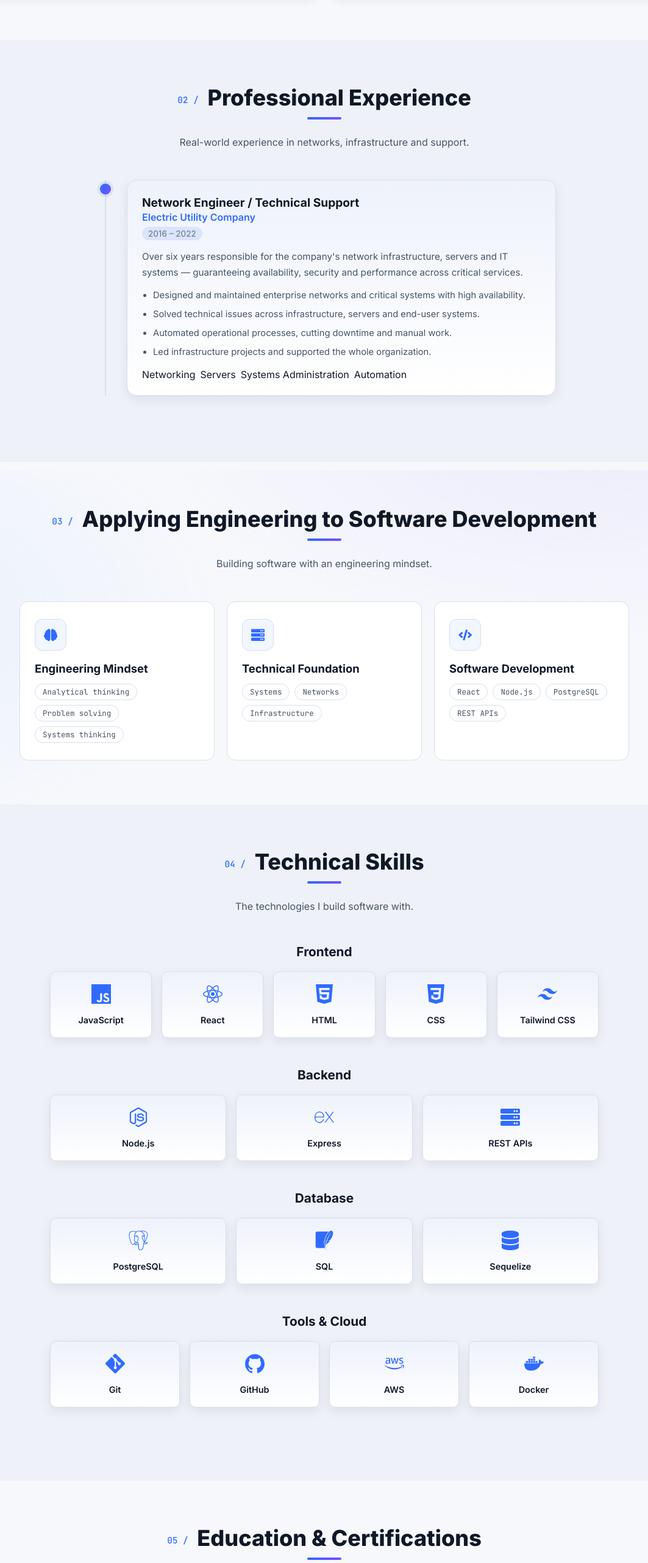
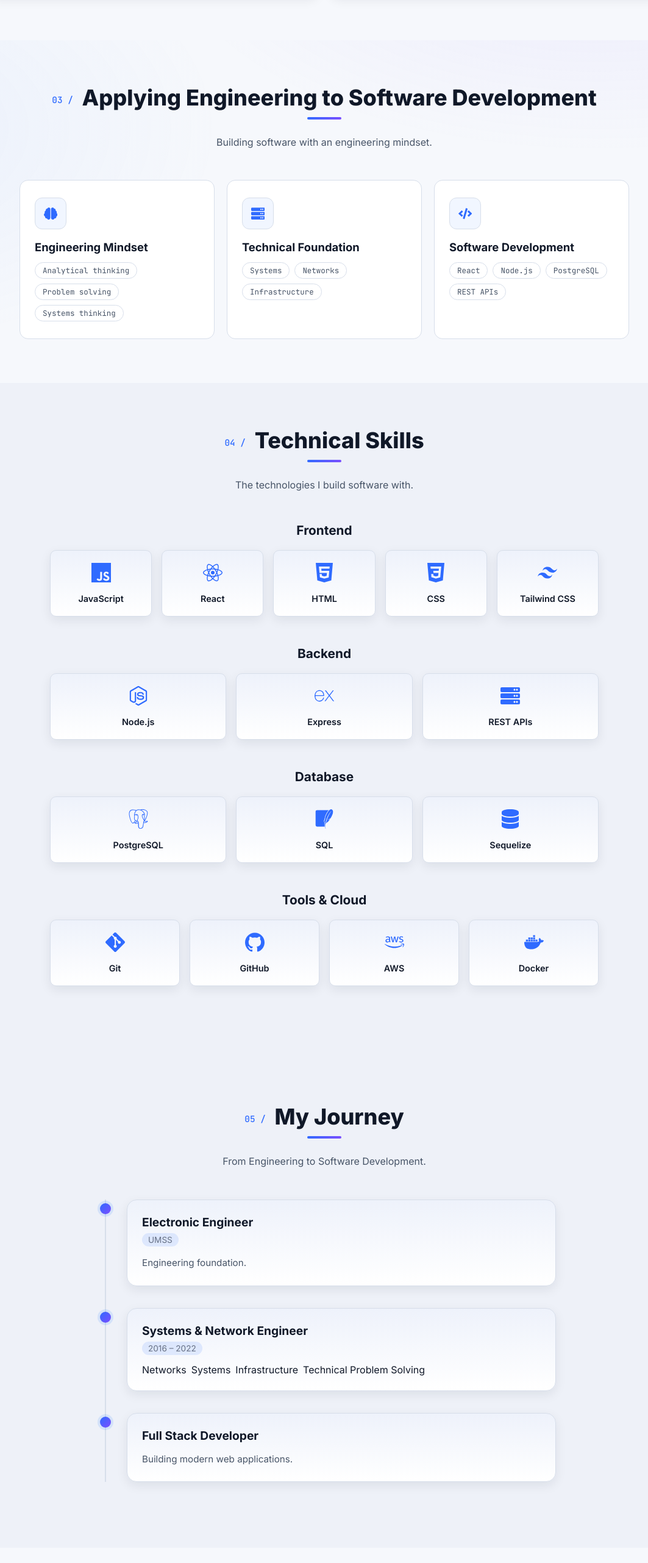
Before and after one commit to AlexandroCamacho1000/alejandrocamachodev, a React (Vite) app: page / in a window 1280 px wide. Shown: the part 2429-4992 px from the top of the page at 61% size, without its empty margins (108-1171 px from the left). Built offline with nearby package versions, Linux system fonts and the light colour scheme.

Commit message:
feat: replace Experience with My Journey timeline and reorder sections

```diff
--- a/src/App.jsx
+++ b/src/App.jsx
@@ -4,9 +4,9 @@ import { ThemeProvider } from "./context/ThemeContext";
 import Navbar from "./components/Navbar/Navbar";
 import Hero from "./components/Hero/Hero";
 import Projects from "./components/Projects/Projects";
-import Experience from "./components/Experience/Experience";
 import EngineeringBackground from "./components/EngineeringBackground/EngineeringBackground";
 import Skills from "./components/Skills/Skills";
+import MyJourney from "./components/MyJourney/MyJourney";
 import Education from "./components/Education/Education";
 import Contact from "./components/Contact/Contact";
 import Footer from "./components/Footer/Footer";
@@ -22,9 +22,9 @@ function App() {
       <Navbar />
       <Hero />
       <Projects />
-      <Experience />
       <EngineeringBackground />
       <Skills />
+      <MyJourney />
       <Education />
       <Contact />
       <Footer />
--- a/src/components/Experience/Experience.jsx
+++ /dev/null
@@ -1,51 +0,0 @@
-import './Experience.css';
-import { useLanguage } from '../../i18n/useLanguage';
-import { useReveal } from '../../hooks/useReveal';
-
-function ExperienceItem({ job }) {
-  const ref = useReveal();
-
-  return (
-    <div className="timeline-item" ref={ref}>
-      <div className="timeline-dot" />
-      <div className="timeline-card">
-        <h3>{job.role}</h3>
-        <span className="timeline-company">{job.company}</span>
-        <span className="timeline-period">{job.period}</span>
-        <p>{job.description}</p>
-        <ul>
-          {job.achievements.map((item, j) => (
-            <li key={j}>{item}</li>
-          ))}
-        </ul>
-        <div className="timeline-tech">
-          {job.tech.map((tag) => (
-            <span className="tech-tag" key={tag}>
-              {tag}
-            </span>
-          ))}
-        </div>
-      </div>
-    </div>
-  );
-}
-
-function Experience() {
-  const { t } = useLanguage();
-  const jobs = t('experience.jobs');
-
-  return (
-    <section className="experience" id="experience">
-      <h2 className="section-title" data-index="02">{t('experience.title')}</h2>
-      <p className="section-subtitle">{t('experience.subtitle')}</p>
-
-      <div className="timeline">
-        {jobs.map((job, i) => (
-          <ExperienceItem key={i} job={job} />
-        ))}
-      </div>
-    </section>
-  );
-}
-
-export default Experience;
--- /dev/null
+++ b/src/components/MyJourney/MyJourney.jsx
@@ -0,0 +1,47 @@
+import './MyJourney.css';
+import { useLanguage } from '../../i18n/useLanguage';
+import { useReveal } from '../../hooks/useReveal';
+
+function JourneyNode({ node }) {
+  const ref = useReveal();
+
+  return (
+    <div className="timeline-item" ref={ref}>
+      <div className="timeline-dot" />
+      <div className="timeline-card">
+        <h3>{node.title}</h3>
+        {node.meta && <span className="timeline-period">{node.meta}</span>}
+        {node.description && <p>{node.description}</p>}
+        {node.tags && (
+          <div className="timeline-tech">
+            {node.tags.map((tag) => (
+              <span className="tech-tag" key={tag}>
+                {tag}
+              </span>
+            ))}
+          </div>
+        )}
+      </div>
+    </div>
+  );
+}
+
+function MyJourney() {
+  const { t } = useLanguage();
+  const nodes = t('journey.nodes');
+
+  return (
+    <section className="experience" id="journey">
+      <h2 className="section-title" data-index="05">{t('journey.title')}</h2>
+      <p className="section-subtitle">{t('journey.subtitle')}</p>
+
+      <div className="timeline">
+        {nodes.map((node, i) => (
+          <JourneyNode key={i} node={node} />
+        ))}
+      </div>
+    </section>
+  );
+}
+
+export default MyJourney;
--- a/src/i18n/translations.js
+++ b/src/i18n/translations.js
@@ -129,23 +129,24 @@ const translations = {
         docker: "Docker",
       },
     },
-    experience: {
-      title: "Professional Experience",
-      subtitle: "Real-world experience in networks, infrastructure and support.",
-      jobs: [
+    journey: {
+      title: "My Journey",
+      subtitle: "From Engineering to Software Development.",
+      nodes: [
         {
-          role: "Network Engineer / Technical Support",
-          company: "Electric Utility Company",
-          period: "2016 – 2022",
-          description:
-            "Over six years responsible for the company's network infrastructure, servers and IT systems — guaranteeing availability, security and performance across critical services.",
-          achievements: [
-            "Designed and maintained enterprise networks and critical systems with high availability.",
-            "Solved technical issues across infrastructure, servers and end-user systems.",
-            "Automated operational processes, cutting downtime and manual work.",
-            "Led infrastructure projects and supported the whole organization.",
-          ],
-          tech: ["Networking", "Servers", "Systems Administration", "Automation"],
+          title: "Electronic Engineer",
+          meta: "UMSS",
+          description: "Engineering foundation.",
+        },
+        {
+          title: "Systems & Network Engineer",
+          meta: "2016 – 2022",
+          tags: ["Networks", "Systems", "Infrastructure", "Technical Problem Solving"],
+        },
+        {
+          title: "Full Stack Developer",
+          meta: "",
+          description: "Building modern web applications.",
         },
       ],
     },
@@ -305,23 +306,24 @@ const translations = {
         docker: "Docker",
       },
     },
-    experience: {
-      title: "Experiencia Profesional",
-      subtitle: "Experiencia real en redes, infraestructura y soporte.",
-      jobs: [
+    journey: {
+      title: "Mi Trayectoria",
+      subtitle: "De la Ingeniería al Desarrollo de Software.",
+      nodes: [
         {
-          role: "Ingeniero de Redes / Soporte Técnico",
-          company: "Empresa Eléctrica",
-          period: "2016 – 2022",
-          description:
-            "Más de seis años a cargo de la infraestructura de red, los servidores y los sistemas de TI de la empresa — garantizando disponibilidad, seguridad y rendimiento de los servicios críticos.",
-          achievements: [
-            "Diseñé y mantuve redes empresariales y sistemas críticos con alta disponibilidad.",
-            "Resolví problemas técnicos de infraestructura, servidores y sistemas de los usuarios finales.",
-            "Automaticé procesos operativos, reduciendo tiempos de inactividad y trabajo manual.",
-            "Lideré proyectos de infraestructura y brindé soporte a toda la organización.",
-          ],
-          tech: ["Redes", "Servidores", "Administración de Sistemas", "Automatización"],
+          title: "Ingeniero Electrónico",
+          meta: "UMSS",
+          description: "Base de ingeniería.",
+        },
+        {
+          title: "Ingeniero de Sistemas y Redes",
+          meta: "2016 – 2022",
+          tags: ["Redes", "Sistemas", "Infraestructura", "Resolución de Problemas Técnicos"],
+        },
+        {
+          title: "Desarrollador Full Stack",
+          meta: "",
+          description: "Construyendo aplicaciones web modernas.",
         },
       ],
     },
```
Also changed, not shown: src/components/MyJourney/MyJourney.css (renamed from src/components/Experience/Experience.css).
